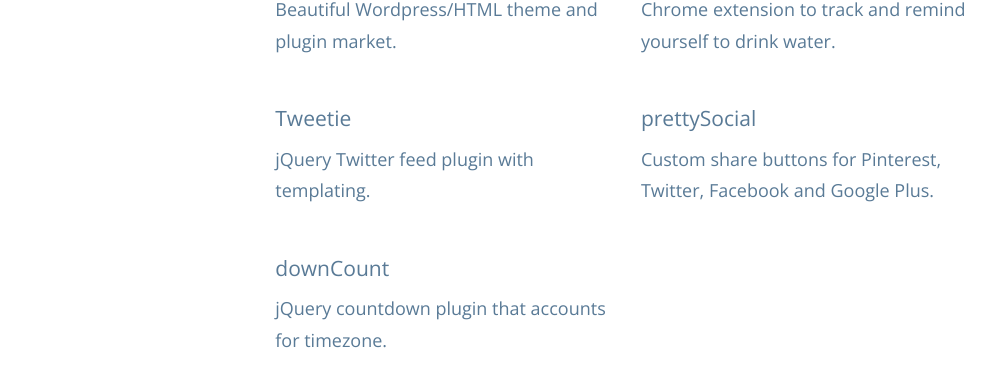
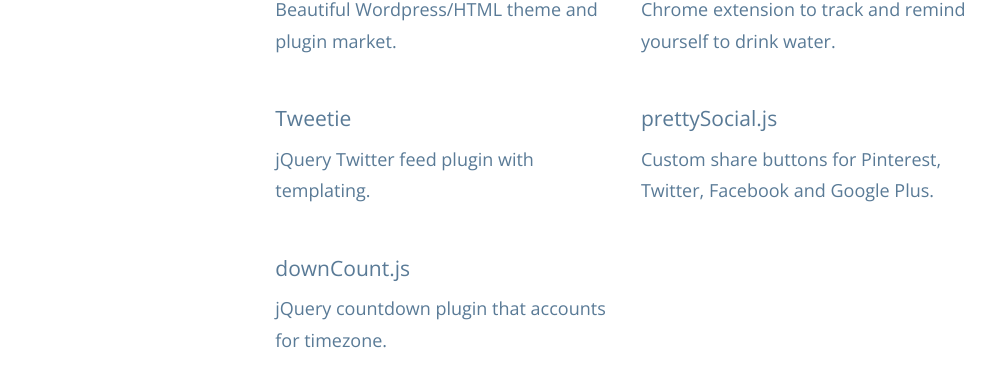
Before and after one commit to sonnyt/sonnyt.github.io, a Jekyll site: the page built from index.html, in a window 1280 px wide. Shown: the part 1201-1571 px from the top of the page, without its empty margins (136-1144 px from the left). Built offline with Jekyll 4.4.1, drawn with Linux system fonts in a browser that asks for light colours; nearby versions of some CDN libraries.

Commit message:
Updated the homepage text

```diff
--- a/index.html
+++ b/index.html
@@ -43,11 +43,11 @@
                                 <p>jQuery Twitter feed plugin with templating.</p>
                             </article>
                             <article class="col-md-6">
-                                <h3><a target="_blank" href="http://sonnyt.com/prettySocial/" title="downCount">prettySocial</a></h3>
+                                <h3><a target="_blank" href="http://sonnyt.com/prettySocial/" title="downCount">prettySocial.js</a></h3>
                                 <p>Custom share buttons for Pinterest, Twitter, Facebook and Google Plus.</p>
                             </article>
                             <article class="col-md-6">
-                                <h3><a target="_blank" href="http://sonnyt.com/downCount/" title="downCount">downCount</a></h3>
+                                <h3><a target="_blank" href="http://sonnyt.com/downCount/" title="downCount">downCount.js</a></h3>
                                 <p>jQuery countdown plugin that accounts for timezone.</p>
                             </article>
                         </div>
```
